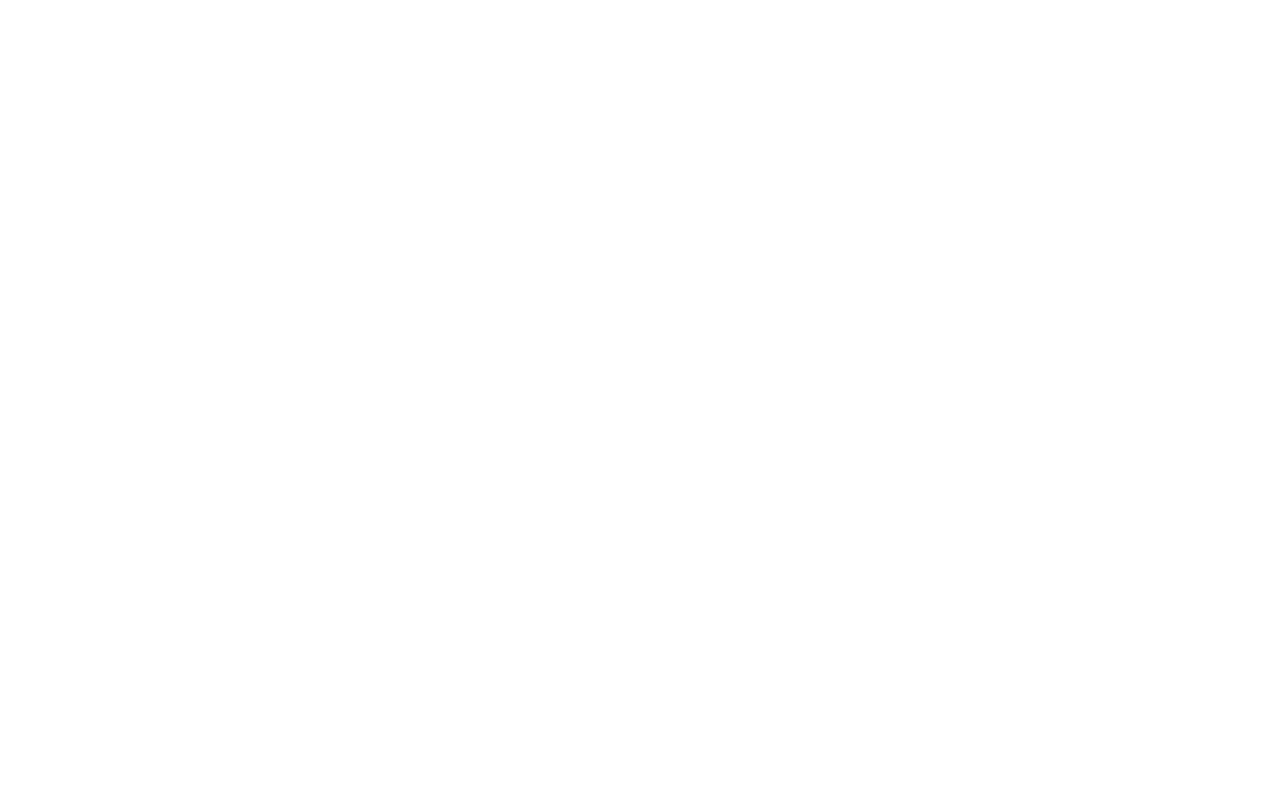
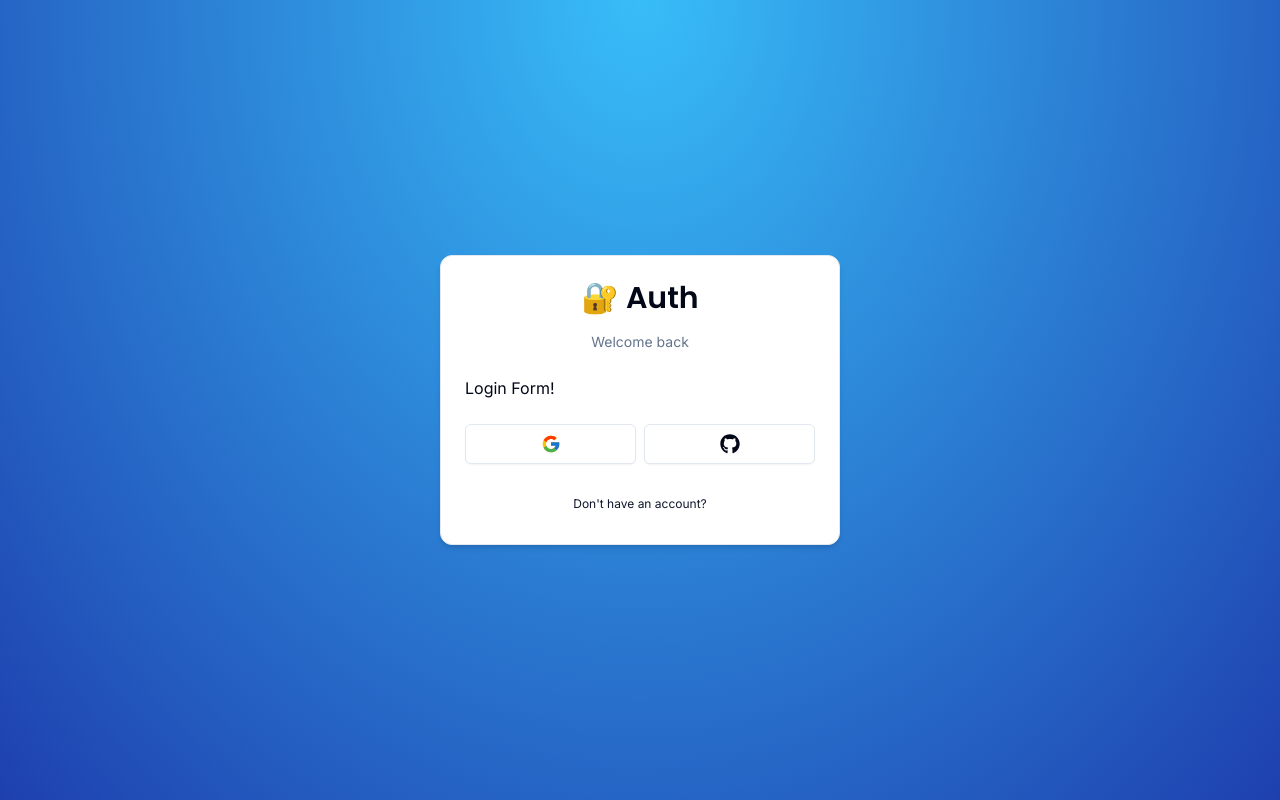
Before and after one commit to pktdanh/auth-v5, a Next.js app: page /auth/login in a window 1280 px wide. Built offline with nearby package versions, Linux system fonts and the light colour scheme.

Commit message:
Add auth card wrapper

```diff
--- /dev/null
+++ b/app/auth/layout.tsx
@@ -0,0 +1,9 @@
+const AuthLayout = ({ children }: { children: React.ReactNode }) => {
+  return (
+    <div className="h-full flex items-center justify-center bg-[radial-gradient(ellipse_at_top,_var(--tw-gradient-stops))] from-sky-400 to-blue-800">
+      {children}
+    </div>
+  );
+};
+
+export default AuthLayout;
--- a/app/auth/login/page.tsx
+++ b/app/auth/login/page.tsx
@@ -1,5 +1,11 @@
+import { LoginForm } from '@/components/auth/login-form';
+
 const LoginPage = () => {
-  return <div></div>;
+  return (
+    <div>
+      <LoginForm />
+    </div>
+  );
 };
 
 export default LoginPage;
--- /dev/null
+++ b/components/auth/back-button.tsx
@@ -0,0 +1,17 @@
+'use client';
+
+import Link from 'next/link';
+import { Button } from '../ui/button';
+
+interface BackButtonProps {
+  label: string;
+  href: string;
+}
+
+export const BackButton = ({ label, href }: BackButtonProps) => {
+  return (
+    <Button variant="link" className="font-normal w-full" size="sm" asChild>
+      <Link href={href}>{label}</Link>
+    </Button>
+  );
+};
--- /dev/null
+++ b/components/auth/card-wrapper.tsx
@@ -0,0 +1,39 @@
+'use client';
+
+import { Card, CardContent, CardHeader, CardFooter } from '../ui/card';
+import { BackButton } from './back-button';
+import { Header } from './header';
+import { Social } from './social';
+
+interface CardWrapperProps {
+  children: React.ReactNode;
+  headerLabel: string;
+  backButtonLabel: string;
+  backButtonRef: string;
+  showSocial?: boolean;
+}
+
+export const CardWrapper = ({
+  children,
+  headerLabel,
+  backButtonLabel,
+  backButtonRef,
+  showSocial,
+}: CardWrapperProps) => {
+  return (
+    <Card className="w-[400px] shadow-md">
+      <CardHeader>
+        <Header label={headerLabel} />
+      </CardHeader>
+      <CardContent>{children}</CardContent>
+      {showSocial && (
+        <CardFooter>
+          <Social />
+        </CardFooter>
+      )}
+      <CardFooter>
+        <BackButton label={backButtonLabel} href={backButtonRef} />
+      </CardFooter>
+    </Card>
+  );
+};
--- /dev/null
+++ b/components/auth/header.tsx
@@ -0,0 +1,20 @@
+import { Poppins } from 'next/font/google';
+import { cn } from '@/lib/utils';
+
+const font = Poppins({
+  subsets: ['latin'],
+  weight: ['600'],
+});
+
+interface HeaderProps {
+  label: string;
+}
+
+export const Header = ({ label }: HeaderProps) => {
+  return (
+    <div className="w-full flex flex-col gap-y-4 items-center justify-center">
+      <h1 className={cn('text-3xl font-semibold', font.className)}>🔐 Auth</h1>
+      <p className="text-muted-foreground text-sm">{label}</p>
+    </div>
+  );
+};
--- a/components/auth/login-button.tsx
+++ b/components/auth/login-button.tsx
@@ -14,6 +14,7 @@
   asChild,
 }: LoginButtonProps) => {
   const router = useRouter();
+
   const onClick = () => {
     router.push('/auth/login');
   };
--- /dev/null
+++ b/components/auth/login-form.tsx
@@ -0,0 +1,14 @@
+import { CardWrapper } from './card-wrapper';
+
+export const LoginForm = () => {
+  return (
+    <CardWrapper
+      headerLabel="Welcome back"
+      backButtonLabel="Don't have an account?"
+      backButtonRef="/auth/register"
+      showSocial
+    >
+      Login Form!
+    </CardWrapper>
+  );
+};
--- /dev/null
+++ b/components/auth/social.tsx
@@ -0,0 +1,18 @@
+'use client';
+
+import { FcGoogle } from 'react-icons/fc';
+import { Button } from '../ui/button';
+import { FaGithub } from 'react-icons/fa';
+
+export const Social = () => {
+  return (
+    <div className="flex items-center w-full gap-x-2">
+      <Button size="lg" className="w-full" variant="outline" onClick={() => {}}>
+        <FcGoogle className="w-5 h-5" />
+      </Button>
+      <Button size="lg" className="w-full" variant="outline" onClick={() => {}}>
+        <FaGithub className="w-5 h-5" />
+      </Button>
+    </div>
+  );
+};
--- /dev/null
+++ b/components/ui/card.tsx
@@ -0,0 +1,76 @@
+import * as React from "react"
+
+import { cn } from "@/lib/utils"
+
+const Card = React.forwardRef<
+  HTMLDivElement,
+  React.HTMLAttributes<HTMLDivElement>
+>(({ className, ...props }, ref) => (
+  <div
+    ref={ref}
+    className={cn(
+      "rounded-xl border bg-card text-card-foreground shadow",
+      className
+    )}
+    {...props}
+  />
+))
+Card.displayName = "Card"
+
+const CardHeader = React.forwardRef<
+  HTMLDivElement,
+  React.HTMLAttributes<HTMLDivElement>
+>(({ className, ...props }, ref) => (
+  <div
+    ref={ref}
+    className={cn("flex flex-col space-y-1.5 p-6", className)}
+    {...props}
+  />
+))
+CardHeader.displayName = "CardHeader"
+
+const CardTitle = React.forwardRef<
+  HTMLParagraphElement,
+  React.HTMLAttributes<HTMLHeadingElement>
+>(({ className, ...props }, ref) => (
+  <h3
+    ref={ref}
+    className={cn("font-semibold leading-none tracking-tight", className)}
+    {...props}
+  />
+))
+CardTitle.displayName = "CardTitle"
+
+const CardDescription = React.forwardRef<
+  HTMLParagraphElement,
+  React.HTMLAttributes<HTMLParagraphElement>
+>(({ className, ...props }, ref) => (
+  <p
+    ref={ref}
+    className={cn("text-sm text-muted-foreground", className)}
+    {...props}
+  />
+))
+CardDescription.displayName = "CardDescription"
+
+const CardContent = React.forwardRef<
+  HTMLDivElement,
+  React.HTMLAttributes<HTMLDivElement>
+>(({ className, ...props }, ref) => (
+  <div ref={ref} className={cn("p-6 pt-0", className)} {...props} />
+))
+CardContent.displayName = "CardContent"
+
+const CardFooter = React.forwardRef<
+  HTMLDivElement,
+  React.HTMLAttributes<HTMLDivElement>
+>(({ className, ...props }, ref) => (
+  <div
+    ref={ref}
+    className={cn("flex items-center p-6 pt-0", className)}
+    {...props}
+  />
+))
+CardFooter.displayName = "CardFooter"
+
+export { Card, CardHeader, CardFooter, CardTitle, CardDescription, CardContent }
--- a/package.json
+++ b/package.json
@@ -16,6 +16,7 @@
     "next": "14.2.3",
     "react": "^18",
     "react-dom": "^18",
+    "react-icons": "^5.2.1",
     "tailwind-merge": "^2.3.0",
     "tailwindcss-animate": "^1.0.7"
   },
```
Also changed, not shown: 1 other file (tests, documents, lock files or other folders).
